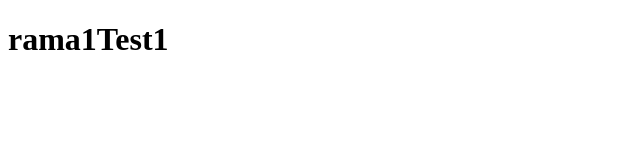
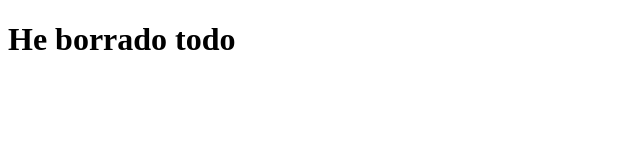
Before and after one commit to luisherdeth2020/testGit, a plain HTML site: page index.html in a window 1280 px wide. Shown: the whole page, without its empty margins (0-640 px from the left). Drawn offline with Linux system fonts and the light colour scheme.

Commit message:
He borrado todo el contenido sin cambio de hora

```diff
--- /dev/null
+++ b/index.css
@@ -0,0 +1 @@
+/* Esto es una prueba */
--- a/index.html
+++ b/index.html
@@ -6,6 +6,6 @@
     <title>Test Git</title>
 </head>
 <body>
-    <h1>rama1Test1</h1>
+    <h1>He borrado todo</h1>
 </body>
 </html>
```
